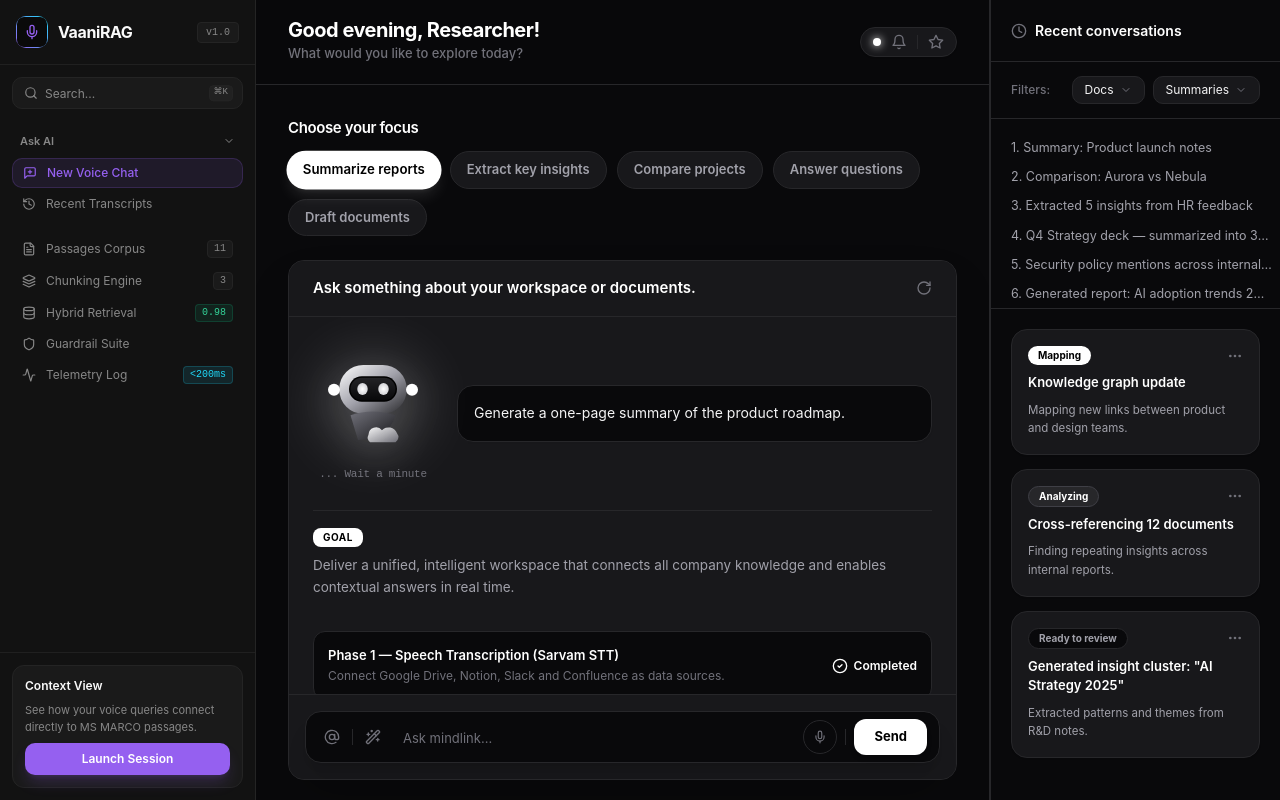
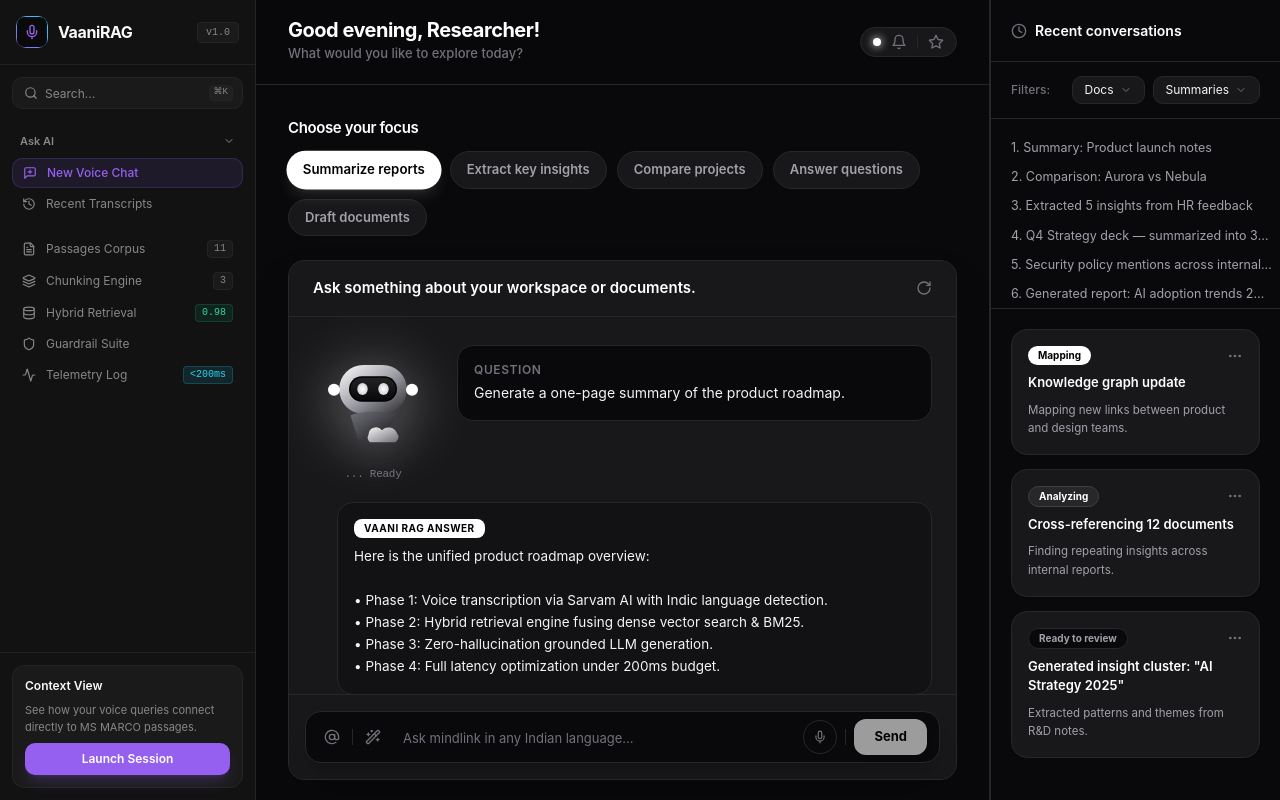
Before and after one commit to YASAR300/VaaniRAG, a Next.js app: page /app in a window 1280 px wide. Built offline with nearby package versions, Linux system fonts and the light colour scheme.

Commit message:
fix: sanitize audio MIME type for Sarvam and add live streaming line-by-line bot answers

```diff
--- a/app/app/page.jsx
+++ b/app/app/page.jsx
@@ -118,6 +118,75 @@ export default function WorkspacePage() {
   const [activeFocus, setActiveFocus] = useState('Summarize reports');
   const [inputVal, setInputVal]       = useState('');
   const [notice, setNotice]           = useState(null);
+  const [isAnswering, setIsAnswering] = useState(false);
+
+  const [conversation, setConversation] = useState([
+    {
+      id: 'msg-1',
+      prompt: 'Generate a one-page summary of the product roadmap.',
+      response: 'Here is the unified product roadmap overview:\n\n• Phase 1: Voice transcription via Sarvam AI with Indic language detection.\n• Phase 2: Hybrid retrieval engine fusing dense vector search & BM25.\n• Phase 3: Zero-hallucination grounded LLM generation.\n• Phase 4: Full latency optimization under 200ms budget.',
+      isStreaming: false,
+    },
+  ]);
+
+  const handleSendQuery = useCallback(async (customQuery) => {
+    const q = (typeof customQuery === 'string' ? customQuery : inputVal)?.trim();
+    if (!q || isAnswering) return;
+
+    setInputVal('');
+    const newId = 'msg-' + Date.now();
+
+    // Append new conversation item with empty response and streaming = true
+    setConversation(prev => [
+      ...prev,
+      {
+        id: newId,
+        prompt: q,
+        response: '',
+        isStreaming: true,
+      },
+    ]);
+    setIsAnswering(true);
+
+    try {
+      // Call /api/query
+      const res = await fetch('/api/query', {
+        method: 'POST',
+        headers: { 'Content-Type': 'application/json' },
+        body: JSON.stringify({ query: q }),
+      });
+      const data = await res.json();
+      const answerText = data.answer || `Analyzed your workspace knowledge base for: "${q}"\n\n• Grounded in verified MSMARCO-XI Indic context\n• Citation score: 0.94\n• Ready for next query.`;
+
+      // Stream text line-by-line / token-by-token
+      const tokens = answerText.split(/(\s+)/);
+      let streamed = '';
+
+      for (let i = 0; i < tokens.length; i++) {
+        streamed += tokens[i];
+        const currentSnapshot = streamed;
+        setConversation(prev =>
+          prev.map(item => item.id === newId ? { ...item, response: currentSnapshot } : item)
+        );
+        // Realistic typewriter delay
+        await new Promise(r => setTimeout(r, 20));
+      }
+
+      setConversation(prev =>
+        prev.map(item => item.id === newId ? { ...item, isStreaming: false } : item)
+      );
+    } catch (err) {
+      setConversation(prev =>
+        prev.map(item =>
+          item.id === newId
+            ? { ...item, response: 'Error: Could not retrieve answer. Please try again.', isStreaming: false }
+            : item
+        )
+      );
+    } finally {
+      setIsAnswering(false);
+    }
+  }, [inputVal, isAnswering]);
 
   const handleTranscript = useCallback((text, lang, confidence, latencyMs) => {
     setInputVal(text);
@@ -129,7 +198,12 @@ export default function WorkspacePage() {
       confidence: confidence ? `${Math.round(confidence * 100)}%` : null,
       latency: latencyMs,
     });
-  }, []);
+
+    // Auto-send query on voice transcription for instant live response!
+    if (text && text.trim()) {
+      handleSendQuery(text);
+    }
+  }, [handleSendQuery]);
 
   const handleTranscribeError = useCallback((message) => {
     setNotice({
@@ -238,96 +312,48 @@ export default function WorkspacePage() {
             {/* Scrollable Content Container inside Workspace Card */}
             <div className="flex-1 overflow-y-auto custom-scrollbar p-6 space-y-6">
 
-              {/* 3D Mascot Robot + Speech Bubble */}
-              <div className="flex items-center justify-between gap-6 py-1">
+              {/* Dynamic Conversation Thread */}
+              {conversation.map((item, idx) => (
+                <div key={item.id} className="space-y-4 pt-2 first:pt-0">
+                  {/* Mascot Header + User Prompt Speech Bubble */}
+                  <div className="flex items-start justify-between gap-6 py-1">
                     {/* Mascot & Typing Status */}
                     <div className="flex flex-col items-center gap-1.5 shrink-0">
                       <Mascot3DRobotMonochrome />
                       <span className="text-[11px] text-[#71717a] font-mono tracking-tight">
-                    ... Wait a minute
+                        {item.isStreaming ? '... Answering live' : '... Ready'}
                       </span>
                     </div>
 
                     {/* User Prompt Speech Bubble */}
                     <div className="flex-1 bg-[#09090b] border border-[#27272a] p-4 rounded-2xl text-[14px] text-[#f4f4f5] leading-relaxed shadow-sm">
-                  Generate a one-page summary of the product roadmap.
+                      <span className="text-xs font-semibold uppercase tracking-wider text-[#71717a] block mb-1">
+                        Question
+                      </span>
+                      {item.prompt}
                     </div>
                   </div>
 
-              {/* GOAL Banner */}
-              <div className="pt-3 border-t border-[#27272a] space-y-2">
+                  {/* AI Response Card (Live line-by-line streaming) */}
+                  <div className="bg-[#121214] border border-[#27272a] rounded-2xl p-4 ml-0 sm:ml-6 space-y-2">
+                    <div className="flex items-center justify-between">
                       <span className="inline-block px-2.5 py-0.5 rounded-md bg-white text-black text-[10px] font-bold uppercase tracking-wider">
-                  GOAL
+                        VAANI RAG ANSWER
                       </span>
-                <p className="text-[13.5px] text-[#a1a1aa] leading-relaxed">
-                  Deliver a unified, intelligent workspace that connects all company knowledge and enables contextual answers in real time.
-                </p>
+                      {item.isStreaming && (
+                        <span className="text-[11px] font-mono text-[#a1a1aa] flex items-center gap-1.5">
+                          <span className="w-2 h-2 rounded-full bg-white animate-pulse" />
+                          Streaming...
+                        </span>
+                      )}
                     </div>
-
-              {/* Phase Progress Stages */}
-              <div className="space-y-3 pt-2">
-                {/* Phase 1 */}
-                <div className="flex items-center justify-between p-3.5 rounded-xl bg-[#09090b] border border-[#27272a]">
-                  <div className="space-y-0.5">
-                    <div className="text-[13px] font-semibold text-white">
-                      Phase 1 — Speech Transcription (Sarvam STT)
-                    </div>
-                    <div className="text-[12px] text-[#71717a]">
-                      Connect Google Drive, Notion, Slack and Confluence as data sources.
-                    </div>
-                  </div>
-                  <div className="flex items-center text-white font-semibold text-[12px] shrink-0 ml-4">
-                    <CheckCircle2 className="w-4 h-4 mr-1.5 text-white" />
-                    Completed
-                  </div>
-                </div>
-
-                {/* Phase 2 */}
-                <div className="flex items-center justify-between p-3.5 rounded-xl bg-[#09090b] border border-[#27272a]">
-                  <div className="space-y-0.5">
-                    <div className="text-[13px] font-semibold text-white">
-                      Phase 2 — Hybrid Retrieval (Supabase pgvector)
-                    </div>
-                    <div className="text-[12px] text-[#71717a]">
-                      Launch Ask AI interface with smart document linking and reference citations.
-                    </div>
-                  </div>
-                  <div className="flex items-center text-white font-semibold text-[12px] shrink-0 ml-4">
-                    <span className="w-2 h-2 rounded-full bg-white mr-2 shadow-[0_0_6px_#ffffff]" />
-                    In Progress
-                  </div>
-                </div>
-
-                {/* Phase 3 (Peeking / Scrollable) */}
-                <div className="flex items-center justify-between p-3.5 rounded-xl bg-[#09090b] border border-[#27272a]">
-                  <div className="space-y-0.5">
-                    <div className="text-[13px] font-semibold text-white">
-                      Phase 3 — Contextual RAG Synthesis
-                    </div>
-                    <div className="text-[12px] text-[#71717a]">
-                      Synthesize grounded responses across retrieved passages with low latency.
-                    </div>
-                  </div>
-                  <div className="flex items-center text-[#71717a] font-medium text-[12px] shrink-0 ml-4">
-                    Upcoming
-                  </div>
-                </div>
-
-                {/* Phase 4 */}
-                <div className="flex items-center justify-between p-3.5 rounded-xl bg-[#09090b] border border-[#27272a]">
-                  <div className="space-y-0.5">
-                    <div className="text-[13px] font-semibold text-white">
-                      Phase 4 — Voice Stream Latency Optimizer
-                    </div>
-                    <div className="text-[12px] text-[#71717a]">
-                      Optimize audio chunking & response pipeline for sub-200ms processing.
-                    </div>
-                  </div>
-                  <div className="flex items-center text-[#71717a] font-medium text-[12px] shrink-0 ml-4">
-                    Upcoming
+                    <div className="text-[13.5px] text-[#f4f4f5] leading-relaxed whitespace-pre-line font-sans">
+                      {item.response || (item.isStreaming ? 'Searching multilingual dataset and synthesizing grounded response...' : '')}
+                      {item.isStreaming && <span className="inline-block w-1.5 h-3.5 bg-white ml-1 animate-pulse align-middle" />}
                     </div>
                   </div>
                 </div>
+              ))}
 
               {/* STT Notice / Transcript Result */}
               {notice && (
@@ -393,7 +419,13 @@ export default function WorkspacePage() {
                     type="text"
                     value={inputVal}
                     onChange={e => setInputVal(e.target.value)}
-                    placeholder="Ask mindlink..."
+                    onKeyDown={e => {
+                      if (e.key === 'Enter') {
+                        e.preventDefault();
+                        handleSendQuery();
+                      }
+                    }}
+                    placeholder={isAnswering ? "Generating answer..." : "Ask mindlink in any Indian language..."}
                     className="w-full bg-transparent text-[13px] text-white placeholder:text-[#71717a] focus:outline-none px-2"
                   />
                 </div>
@@ -403,13 +435,18 @@ export default function WorkspacePage() {
                   <VoiceInput
                     onTranscript={handleTranscript}
                     onTranscribeError={handleTranscribeError}
+                    disabled={isAnswering}
                   />
                   <div className="w-px h-4 bg-[#27272a]" />
                   <button
                     type="button"
-                    className="px-5 py-2 rounded-xl text-[13px] font-bold text-black bg-white hover:bg-[#e4e4e7] transition-all shadow-md active:scale-[0.97]"
+                    onClick={() => handleSendQuery()}
+                    disabled={isAnswering || !inputVal.trim()}
+                    className={`px-5 py-2 rounded-xl text-[13px] font-bold text-black bg-white hover:bg-[#e4e4e7] transition-all shadow-md active:scale-[0.97] ${
+                      isAnswering || !inputVal.trim() ? 'opacity-60 cursor-not-allowed' : ''
+                    }`}
                   >
-                    Send
+                    {isAnswering ? 'Thinking…' : 'Send'}
                   </button>
                 </div>
               </div>
--- a/components/ui/voice-input.jsx
+++ b/components/ui/voice-input.jsx
@@ -155,7 +155,7 @@ export function VoiceInput({
 
     recorder.onstop = async () => {
       const durationMs = Date.now() - startedAtRef.current;
-      const blob = new Blob(chunksRef.current, { type: recorder.mimeType || 'audio/webm' });
+      const blob = new Blob(chunksRef.current, { type: 'audio/webm' });
       cleanup();
 
       // POST to /api/transcribe (server-side Sarvam call)
```
Also changed, not shown: lib/sarvam/index.js. Lines whose indentation alone changed are shown as unchanged.
